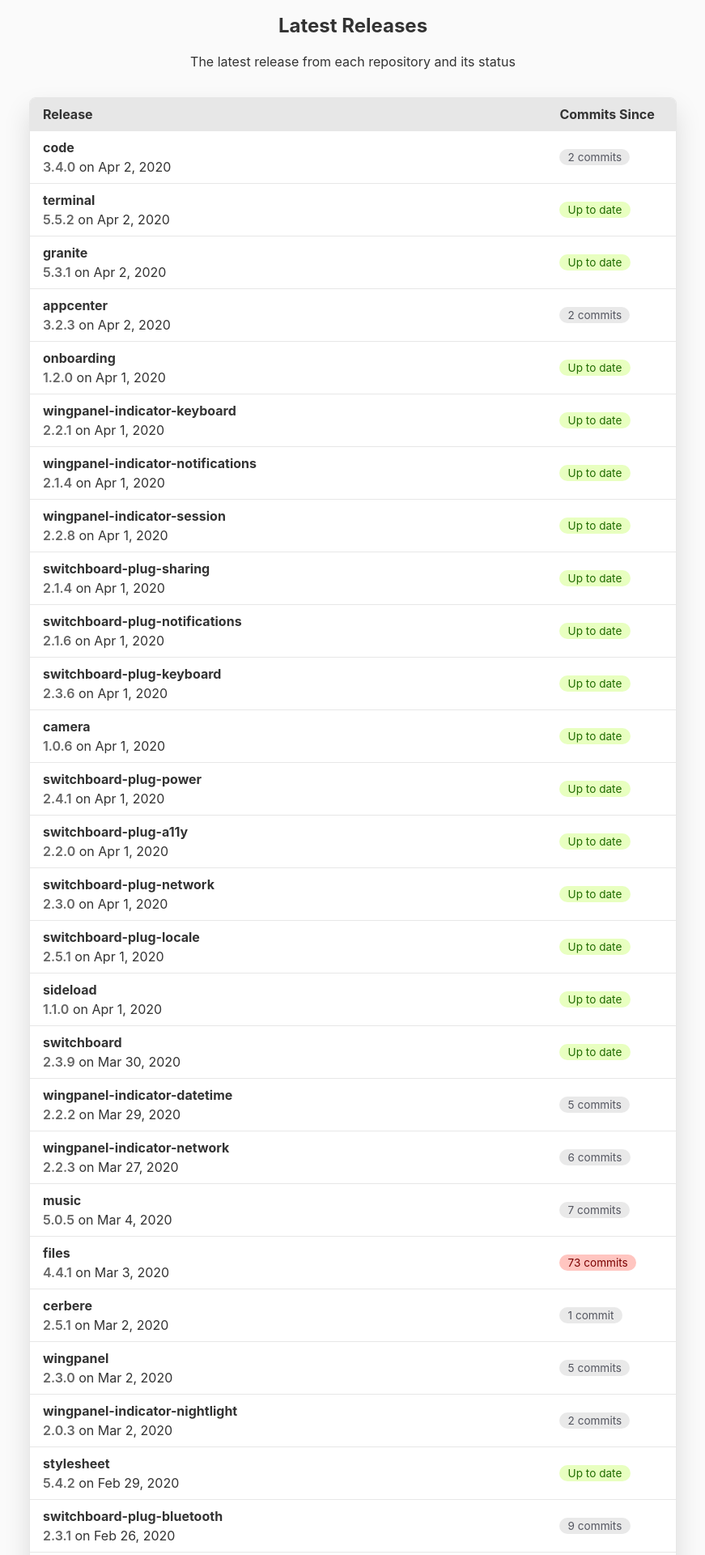
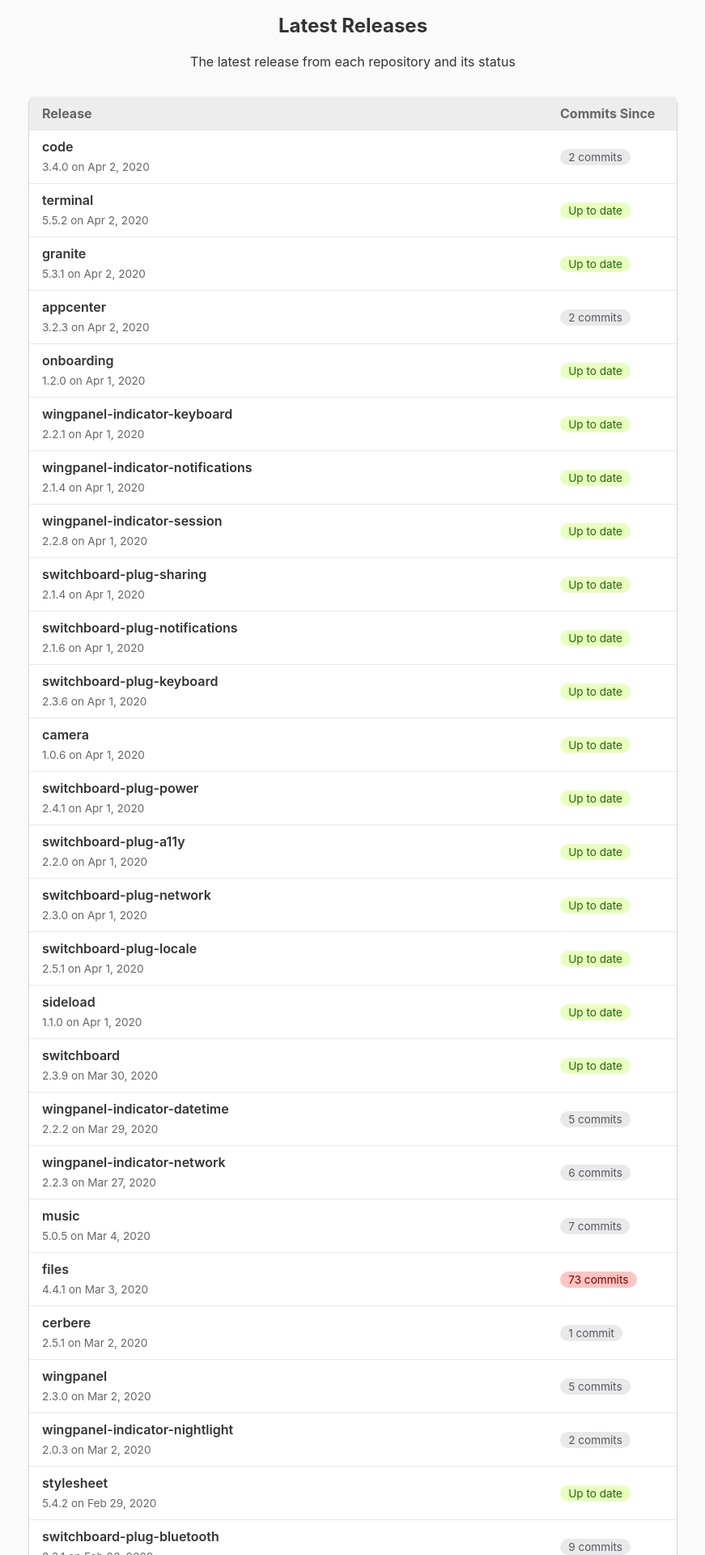
Before and after one commit to elementary/releases, a Jekyll site: the page built from index.html, in a window 1280 px wide. Shown: the top 1920 px of the page at 81% size, without its empty margins (204-1075 px from the left). Built offline with Jekyll 4.4.1, drawn with Linux system fonts in a browser that asks for light colours; some of the changed text lies outside the part shown.

Commit message:
Refine styles

```diff
--- a/_sass/_colors.scss
+++ b/_sass/_colors.scss
@@ -83,8 +83,8 @@ $BLACK_900: #000000;
   :root {
     --bg-color:  #{mix($BLACK_900, $BLACK_700)};
     --fg-color:  #{$SILVER_300};
-    --view-color: #{$BLACK_700};
-    --dim-color: #{mix($BLACK_500, $BLACK_700)};
+    --view-color: #{mix($BLACK_500, $BLACK_700)};
+    --dim-color: #{$BLACK_700};
 
     --link-color:  #{$BLUEBERRY_100};
 
--- a/css/main.scss
+++ b/css/main.scss
@@ -38,10 +38,11 @@ section {
 
 table {
   background-color: var(--view-color);
-  border: 1px solid var(--dim-color);
   border-spacing: 0;
-  border-radius: 0.5em;
-  box-shadow: 0 1em 2em rgba(0, 0, 0, 0.125);
+  border-radius: 0.375em;
+  box-shadow:
+    0 0 0 1px rgba(0, 0, 0, 0.05),
+    0 3px 3px rgba(0, 0, 0, 0.22);
   margin: 2em auto;
   max-width: 800px;
   width: 100%;
@@ -49,7 +50,6 @@ table {
   td,
   th {
     padding: 0.5em 1em;
-    border-bottom: 1px solid var(--dim-color);
     text-align: left;
 
     &.release {
@@ -57,16 +57,22 @@ table {
     }
   }
 
+  td {
+    border-top: 1px solid var(--dim-color);
+  }
+
   th {
     background-color: var(--dim-color);
+    opacity: 0.75;
 
     &:first-child {
-      border-top-left-radius: calc(0.5em - 1px);
+      border-top-left-radius: calc(0.375em - 1px);
     }
 
     &:last-child {
-      border-top-right-radius: calc(0.5em - 1px);
+      border-top-right-radius: calc(0.375em - 1px);
     }
+
   }
 }
 
@@ -81,11 +87,11 @@ a {
 
 .name {
   display: block;
-  font-weight: bold;
+  font-weight: 600;
 }
 
 .version {
-  font-weight: 600;
+  font-size: 0.85em;
   opacity: 0.75;
 }
 
--- a/index.html
+++ b/index.html
@@ -19,9 +19,11 @@ layout: default
     <tr id="{{ repo.name }}" >
       <td class="release">
         <a href="{{ repo_href }}" class="name">{{ repo.name }}</a>
-        <a class="version" href="{{ repo.releases.first.href }}">{{ repo.releases.first.version }}</a>
-        on
-        <time datetime="{{ repo.releases.first.release_date }}" title="{{ repo.releases.first.release_date }}">{{ repo.releases.first.release_date | date: "%b %e, %Y" }}</time>
+        <a class="version" href="{{ repo.releases.first.href }}">
+            {{ repo.releases.first.version }}
+            on
+            <time datetime="{{ repo.releases.first.release_date }}" title="{{ repo.releases.first.release_date }}">{{ repo.releases.first.release_date | date: "%b %e, %Y" }}</time>
+        </a>
       </td>
       <td class="status">
         {% if repo.new_commits == 0 %}
```
